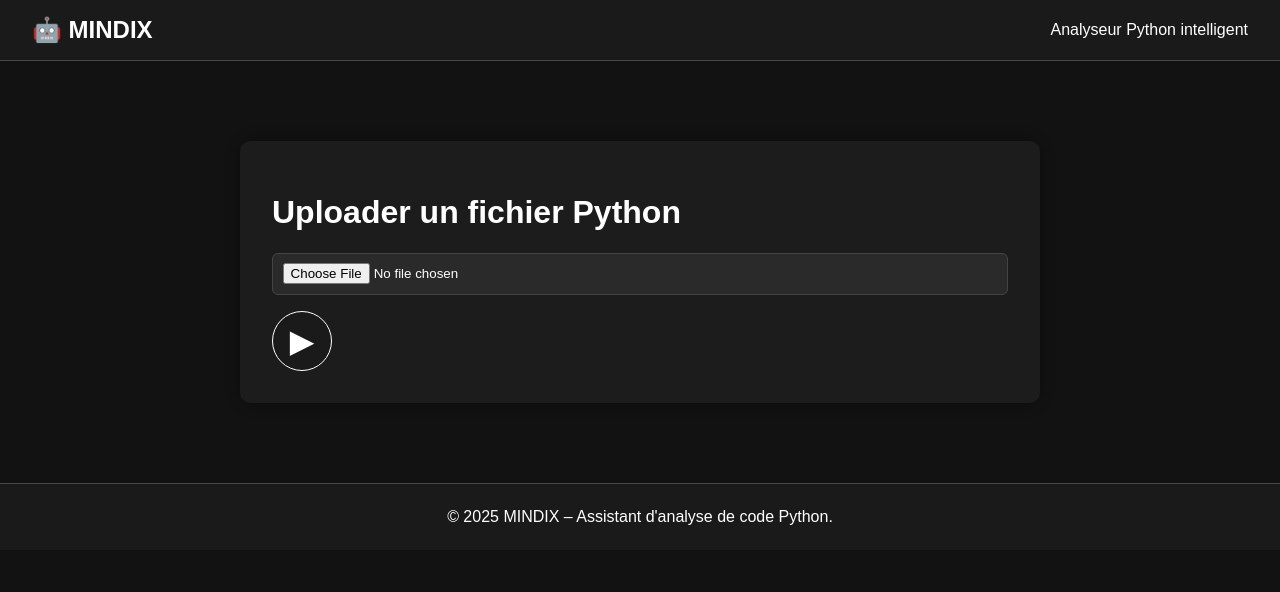
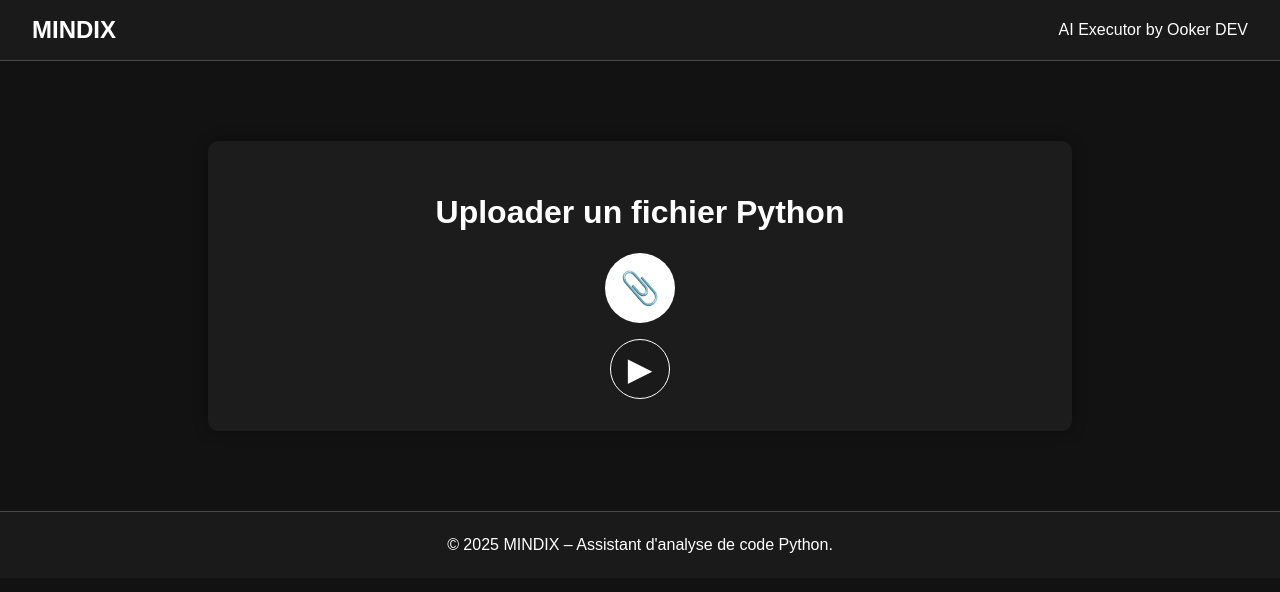
Before and after one commit to N1C1T0Z/OokerDEV, a Flask app: page /ai in a window 1280 px wide. Shown: the top 592 px of the page. Run offline with Flask 3, Linux system fonts and the light colour scheme.

Commit message:
Update ai.html

```diff
--- a/templates/ai.html
+++ b/templates/ai.html
@@ -2,9 +2,8 @@
 <html lang="fr">
 <head>
     <meta charset="UTF-8">
-    <title>MINDIX – Analyseur d'erreurs Python</title>
+    <title>MINDIX – Ooker DEV</title>
     <style>
-        * { box-sizing: border-box; }
         body {
             margin: 0;
             background-color: #121212;
@@ -20,6 +19,7 @@
             border-bottom: 1px solid #ffffff33;
         }
         .logo-text { font-size: 1.5rem; font-weight: 700; }
+
         .ai-container {
             max-width: 800px;
             margin: 5rem auto;
@@ -27,15 +27,31 @@
             padding: 2rem;
             border-radius: 10px;
             box-shadow: 0 0 15px #00000055;
+            text-align: center;
         }
-        input[type=file] {
-            background: #2a2a2a;
-            color: white;
-            padding: 0.6rem;
-            border-radius: 6px;
-            border: 1px solid #444;
-            width: 100%;
+
+        .file-label {
+            display: inline-block;
+            background-color: white;
+            color: #1a1a1a;
+            border-radius: 50%;
+            width: 70px;
+            height: 70px;
+            text-align: center;
+            line-height: 70px;
+            font-size: 2rem;
+            cursor: pointer;
+            margin-bottom: 1rem;
+            transition: transform 0.2s ease, box-shadow 0.2s ease;
         }
+        .file-label:hover {
+            transform: scale(1.1);
+            box-shadow: 0 0 10px #ffffffaa;
+        }
+        input[type="file"] {
+            display: none;
+        }
+
         button {
             background-color: #1a1a1a;
             color: #fff;
@@ -45,10 +61,10 @@
             width: 60px;
             height: 60px;
             cursor: pointer;
-            margin-top: 1rem;
             transition: background 0.3s;
         }
         button:hover { background-color: #2a2a2a; }
+
         .result {
             margin-top: 2rem;
             padding: 1rem;
@@ -62,7 +78,9 @@
             background: #181818;
             padding: 1rem;
             border-radius: 6px;
+            text-align: left;
         }
+
         footer {
             text-align: center;
             padding: 1.5rem 0;
@@ -75,29 +93,30 @@
 </head>
 <body>
     <div class="navbar">
-        <div class="logo-text">🤖 MINDIX</div>
-        <div>Analyseur Python intelligent</div>
+        <div class="logo-text">MINDIX</div>
+        <div>AI Executor by Ooker DEV</div>
     </div>
 
     <div class="ai-container">
         <h1>Uploader un fichier Python</h1>
         <form action="/ai" method="POST" enctype="multipart/form-data">
-            <input type="file" name="file" accept=".py" required>
+            <label for="file" class="file-label" title="Choisir un fichier">📎</label>
+            <input type="file" id="file" name="file" accept=".py" required>
             <br>
-            <button type="submit">▶</button>
+            <button type="submit" title="Analyser">▶</button>
         </form>
+
+        {% if context %}
+        <div class="result" style="margin-top:30px;">
+            <h3>🧩 Ligne d’erreur détectée :</h3>
+            <div>{{ context|safe }}</div>
+        </div>
+        {% endif %}
 
         {% if error %}
         <div class="result error">
-            <h3>⚠️ Rapport d'erreur de MINDIX</h3>
-            <pre>{{ error.split('---')[0] }}</pre>
-
-            {% if code_snippet %}
-            <h4>🔍 Ligne(s) concernée(s) :</h4>
-            <div style="background:#1e293b; padding:10px; border-radius:8px; margin-top:10px;">
-                {{ code_snippet|safe }}
-            </div>
-            {% endif %}
+            <h3>⚠️ Rapport MINDIX</h3>
+            <pre>{{ error }}</pre>
         </div>
         {% endif %}
 
```
